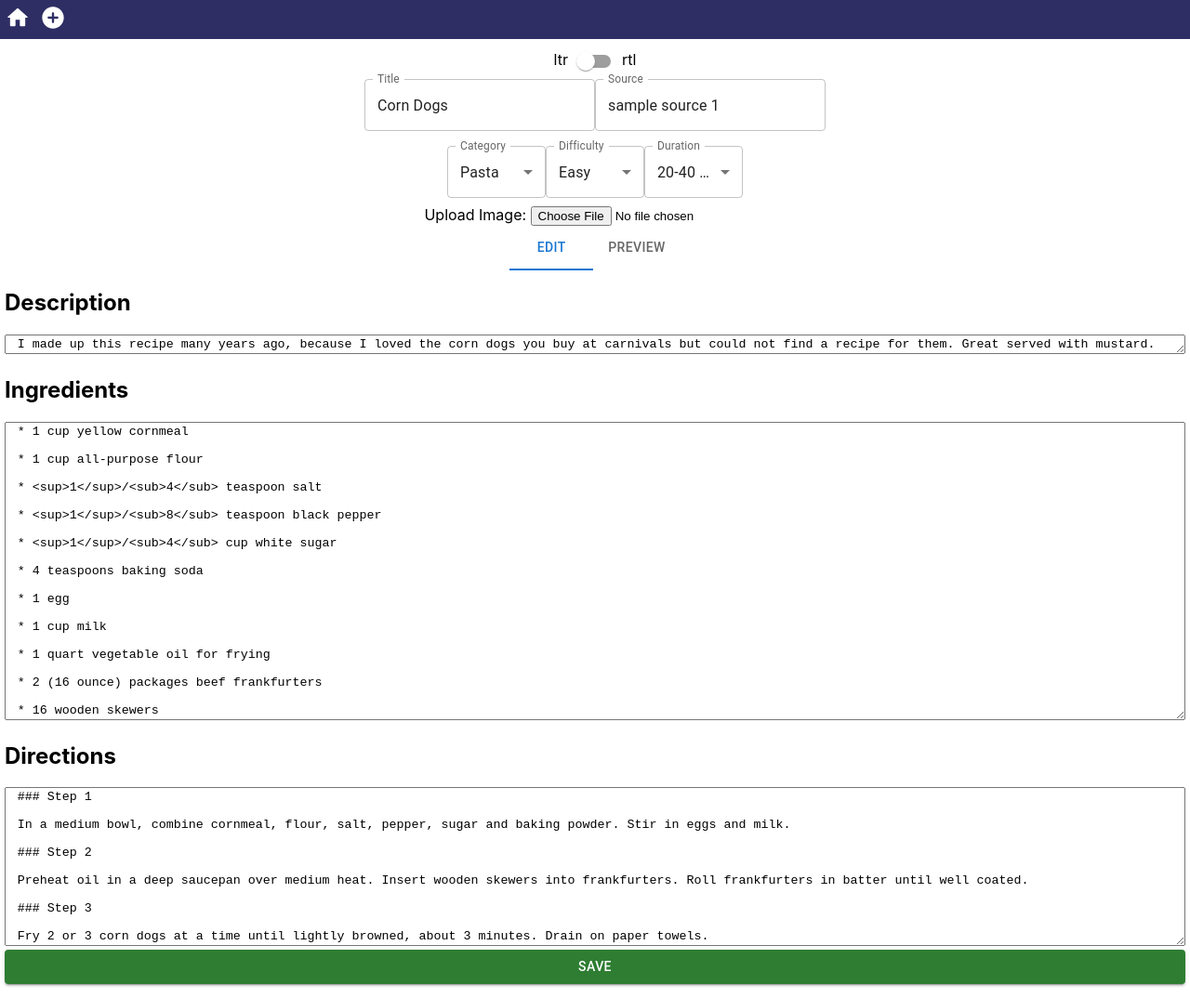
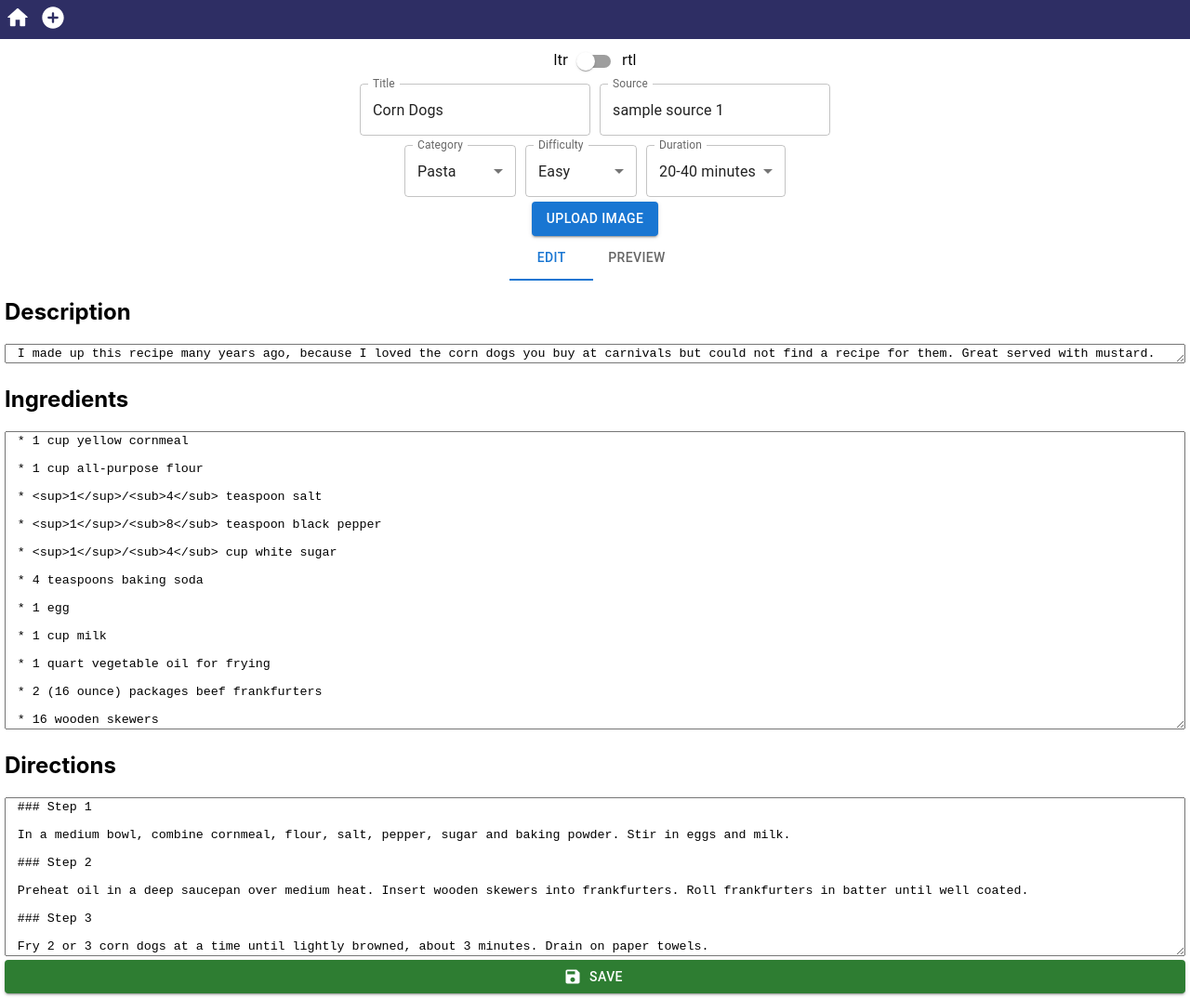
Before and after one commit to YotamGit/Recidex, a React (Create React App) app: page /recipes/edit/1 in a window 1280 px wide. Shown: the whole page at 93% size. Built offline with nearby package versions, Linux system fonts and the light colour scheme.

Commit message:
add image upload

```diff
--- a/package.json
+++ b/package.json
@@ -6,6 +6,7 @@
     "@emotion/react": "^11.7.1",
     "@emotion/styled": "^11.6.0",
     "@mui/icons-material": "^5.2.5",
+    "@mui/lab": "^5.0.0-alpha.62",
     "@mui/material": "^5.2.5",
     "@testing-library/jest-dom": "^5.15.1",
     "@testing-library/react": "^11.2.7",
--- a/src/App.js
+++ b/src/App.js
@@ -178,6 +178,7 @@ function App() {
         recipe.id === recipeData.id ? recipeData : recipe
       )
     );
+    //add successful edit logic here
   };
 
   const deleteRecipe = (id) => {
--- a/src/components/RecipeCard.js
+++ b/src/components/RecipeCard.js
@@ -17,7 +17,7 @@ marked.setOptions({
   smartLists: true,
 });
 
-const RecipeCard = ({ recipe, onEditRecipe, deleteRecipe }) => {
+const RecipeCard = ({ recipe, deleteRecipe }) => {
   useEffect(() => {
     document.getElementById(recipe.id + "-recipe-description").innerHTML =
       marked.parse(recipe.description ? recipe.description : "");
--- a/src/components/RecipeEditor.js
+++ b/src/components/RecipeEditor.js
@@ -3,7 +3,10 @@ import "../styles/RecipeEditor.css";
 import { marked } from "marked";
 import RecipeEditorPreviewSection from "./RecipeEditorPreviewSection";
 import { useNavigate } from "react-router-dom";
-import Button from "@mui/material/Button";
+
+//mui
+import SaveIcon from "@mui/icons-material/Save";
+import Chip from "@mui/material/Chip";
 import {
   Tabs,
   Tab,
@@ -14,6 +17,8 @@ import {
   Input,
   TextField,
   Switch,
+  Box,
+  Button,
 } from "@mui/material/";
 
 marked.setOptions({
@@ -63,7 +68,7 @@ const RecipeEditor = ({ onEditRecipe, recipe }) => {
   const onSaveRecipeChanges = () => {
     var res = window.confirm("Save?");
     if (res) {
-      onEditRecipe({
+      res = onEditRecipe({
         id,
         title,
         category,
@@ -80,6 +85,15 @@ const RecipeEditor = ({ onEditRecipe, recipe }) => {
     }
   };
 
+  const onUploadImage = (img) => {
+    setImage(img);
+    if (image) {
+      document.getElementById("image-name").innerHTML = image.name;
+    }
+  };
+  const deleteImage = () => {
+    setImage("");
+  };
   return (
     <div className="recipe-editor">
       <div className="recipe-editor-metadata-section">
@@ -94,12 +108,14 @@ const RecipeEditor = ({ onEditRecipe, recipe }) => {
         </div>
         <div className="recipe-editor-text-input-container">
           <TextField
+            sx={{ minWidth: 120, margin: "5px" }}
             id="outlined"
             label="Title"
             defaultValue={title}
             onChange={(e) => setTitle(e.target.value)}
           />
           <TextField
+            sx={{ minWidth: 120, margin: "5px" }}
             id="outlined"
             label="Source"
             defaultValue={source}
@@ -107,7 +123,8 @@ const RecipeEditor = ({ onEditRecipe, recipe }) => {
           />
         </div>
         <div className="recipe-editor-selectors-input-container">
-          <FormControl margin="normal" fullWidth>
+          <Box sx={{ minWidth: 120, margin: "5px" }}>
+            <FormControl className="recipe-editor-form-control" fullWidth>
               <InputLabel id="category-selector-label">Category</InputLabel>
               <Select
                 labelId="category-selector-label"
@@ -127,9 +144,13 @@ const RecipeEditor = ({ onEditRecipe, recipe }) => {
                 <MenuItem value={"Salad"}>Salad</MenuItem>
                 <MenuItem value={"Soups and Stews"}>Soups and Stews</MenuItem>
                 <MenuItem value={"Drinks"}>Drinks</MenuItem>
+                <MenuItem value={"Other"}>Other</MenuItem>
               </Select>
             </FormControl>
-          <FormControl margin="normal" fullWidth>
+          </Box>
+
+          <Box sx={{ minWidth: 120, margin: "5px" }}>
+            <FormControl className="recipe-editor-form-control" fullWidth>
               <InputLabel id="difficulty-selector-label">Difficulty</InputLabel>
               <Select
                 labelId="difficulty-selector-label"
@@ -146,7 +167,9 @@ const RecipeEditor = ({ onEditRecipe, recipe }) => {
                 <MenuItem value={"Gordon Ramsay"}>Gordon Ramsay</MenuItem>
               </Select>
             </FormControl>
-          <FormControl margin="normal" fullWidth>
+          </Box>
+          <Box sx={{ minWidth: 120, margin: "5px" }}>
+            <FormControl className="recipe-editor-form-control" fullWidth>
               <InputLabel id="duration-selector-label">Duration</InputLabel>
               <Select
                 labelId="duration-selector-label"
@@ -163,14 +186,30 @@ const RecipeEditor = ({ onEditRecipe, recipe }) => {
                 <MenuItem value={"over 2 hours"}>over 2 hours</MenuItem>
               </Select>
             </FormControl>
+          </Box>
         </div>
-        <div>
-          <label>Upload Image: </label>
+        <div className="recipe-editor-image-upload-container">
+          <label htmlFor="image-input">
             <input
+              id="image-input"
               type="file"
               accept="image/png, image/gif, image/jpeg"
-            onChange={(e) => setImage(e.target.files[0])}
+              onChange={(e) => onUploadImage(e.target.files[0])}
+              style={{ display: "none" }}
             />
+            <Button variant="contained" component="span">
+              Upload Image
+            </Button>
+          </label>
+          {image && (
+            <Chip
+              id="image-name"
+              label={image.name}
+              variant="outlined"
+              onDelete={deleteImage}
+              style={{ margin: "5px" }}
+            />
+          )}
         </div>
       </div>
       <Tabs
@@ -224,7 +263,12 @@ const RecipeEditor = ({ onEditRecipe, recipe }) => {
           <img alt="" id="recipe-editor-image" />
         </div>
       </TabPanel>
-      <Button onClick={onSaveRecipeChanges} variant="contained" color="success">
+      <Button
+        onClick={onSaveRecipeChanges}
+        variant="contained"
+        color="success"
+        startIcon={<SaveIcon />}
+      >
         Save
       </Button>
     </div>
--- a/src/styles/RecipeCard.css
+++ b/src/styles/RecipeCard.css
@@ -44,7 +44,7 @@
 }
 
 .recipe-card .recipe-text-box {
-  overflow-y: scroll;
+  overflow-y: auto;
   font-size: 100%;
   padding-left: 4%;
   padding-right: 4%;
--- a/src/styles/RecipeEditor.css
+++ b/src/styles/RecipeEditor.css
@@ -4,14 +4,25 @@
   background-color: white;
   padding: 5px;
 }
-.recipe-editor-text-input-container {
-  display: flex;
-}
 
 .recipe-editor-metadata-section {
   display: flex;
   flex-direction: column;
   align-items: center;
+}
+
+.recipe-editor-text-input-container {
+  display: flex;
+  flex-wrap: wrap;
+  flex-direction: row;
+  justify-content: space-evenly;
+}
+
+.recipe-editor-selectors-input-container {
+  display: flex;
+  flex-wrap: wrap;
+  flex-direction: row;
+  justify-content: space-evenly;
 }
 
 .recipe-editor-tabs {
@@ -27,18 +38,29 @@
   padding-right: 1%;
 }
 
-.recipe-editor-selectors-input-container {
-  display: flex;
-}
-
-.input {
-  margin-left: 1%;
-  margin-right: 1%;
-}
-
 #recipe-editor-image {
   display: block;
   margin-left: auto;
   margin-right: auto;
   max-height: 500px;
 }
+
+.recipe-editor-image-upload-container {
+  display: flex;
+  flex-direction: column;
+  justify-content: center;
+  align-items: center;
+}
+.upload-image-btn {
+  display: inline-block;
+  background: rgb(106, 126, 214);
+  color: #fff;
+  border: none;
+  padding: 10px 20px;
+  margin: 5px;
+  border-radius: 5px;
+  cursor: pointer;
+  text-decoration: none;
+  font-size: 15px;
+  font-family: inherit;
+}
```
Also changed, not shown: 1 other file (tests, documents, lock files or other folders). Lines whose indentation alone changed are shown as unchanged.
